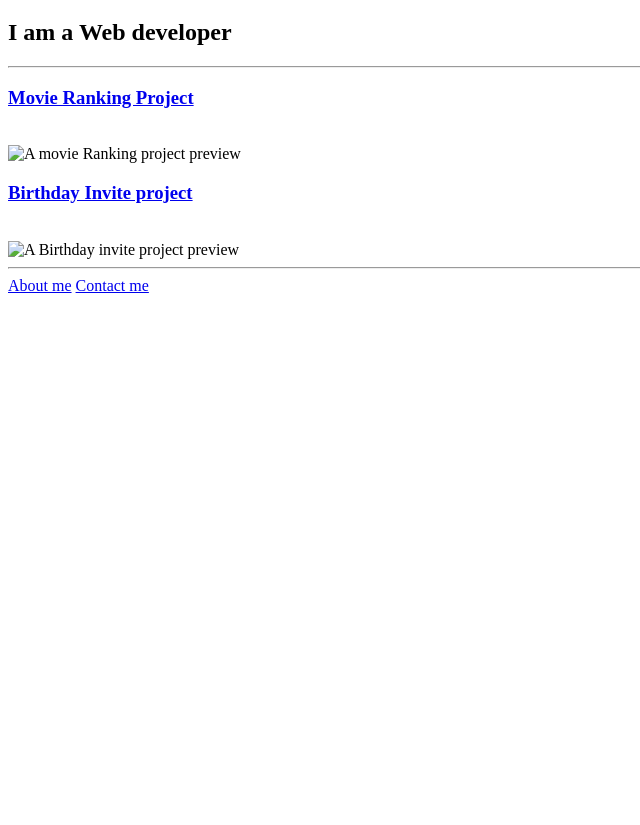
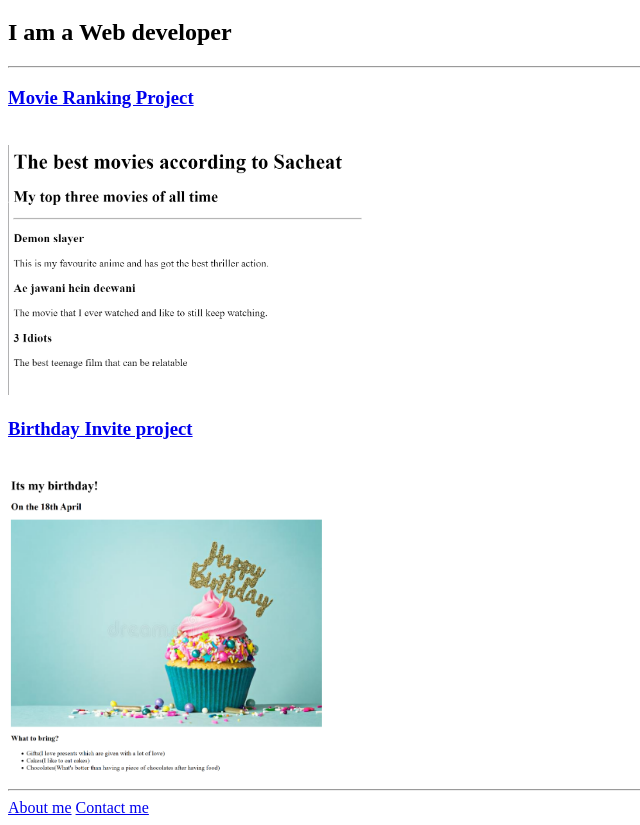
Before and after one commit to sacheat18/html-portfolio, a plain HTML site: page index.html in a window 1280 px wide. Shown: the part 61-886 px from the top of the page, without its empty margins (0-640 px from the left). Before the commit the page ends 800 px from the top, so only its background shows below. Drawn offline with Linux system fonts and the light colour scheme.

Commit message:
Add files via upload

```diff
--- a/index.html
+++ b/index.html
@@ -10,9 +10,9 @@
     <h2>I am a Web developer</h2>
     <hr>
     <h3><a href="http://127.0.0.1:3000/2.4 Movie Ranking Project/index.html"> Movie Ranking Project </a></h3><br>
-    <img src="../Screenshot (12).png" height="250" alt="A movie Ranking project preview" /><br>
+    <img src="./assets/images/Screenshot (10).png" height="250" alt="A movie Ranking project preview" /><br>
     <h3><a href="http://127.0.0.1:3000/3.4 Birthday Invite Project/index.html">Birthday Invite project</a></h3><br>
-    <img src="../Screenshot (11).png" height="300" alt="A Birthday invite project preview"/><br>
+    <img src="./assets/images/Screenshot (11).png" height="300" alt="A Birthday invite project preview"/><br>
     <hr>
     <a href="http://127.0.0.1:3000/4.1 Webpages/public/about.html"> About me</a>
     <a href="http://127.0.0.1:3000/4.1 Webpages/public/contact.html"> Contact me</a>
```
